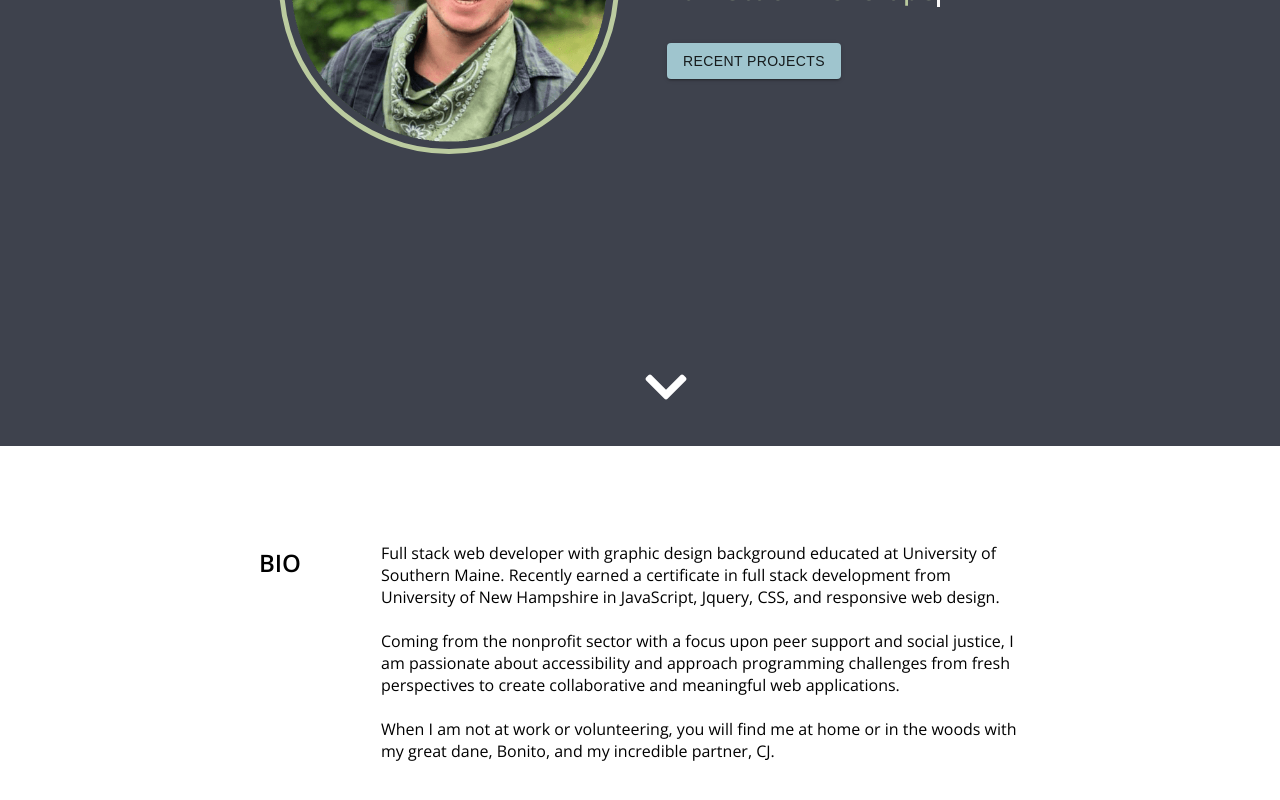
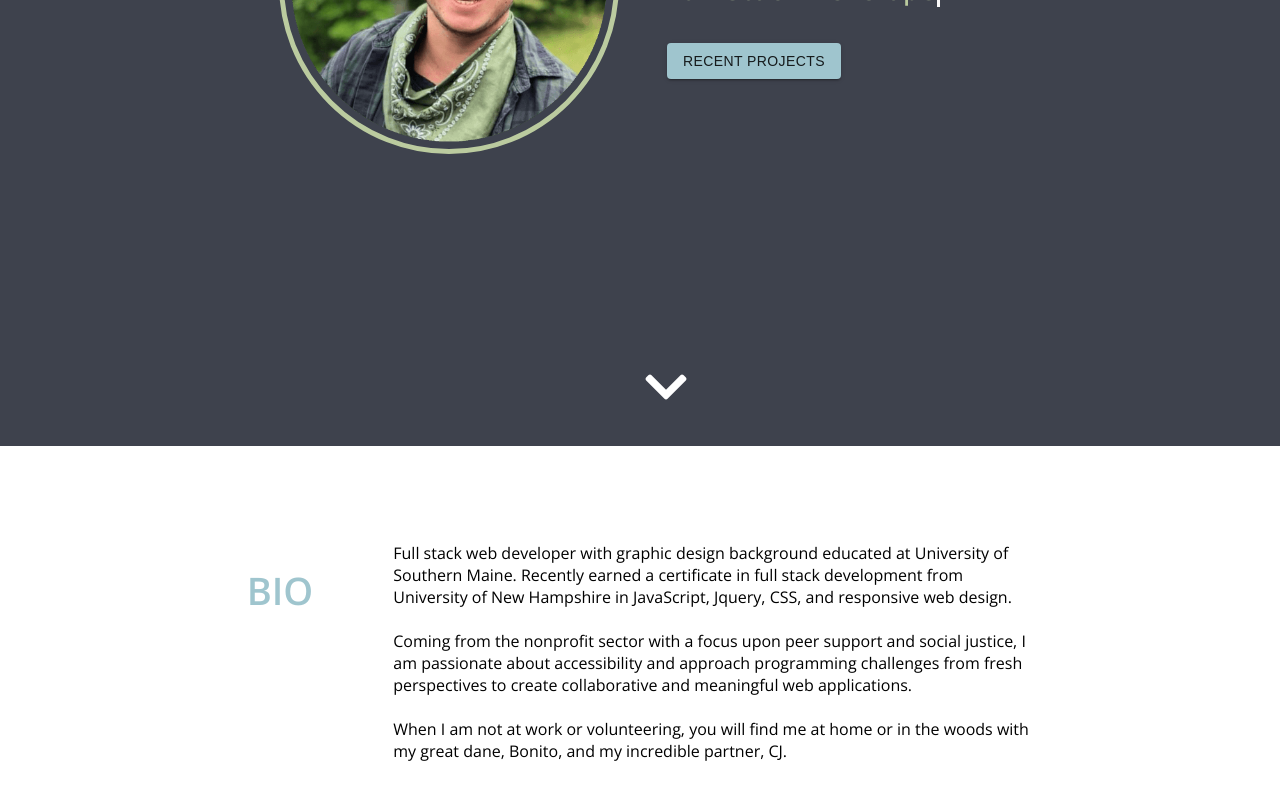
Before and after one commit to a-thread/aiden-portfolio, a React (Create React App) app: page / in a window 1280 px wide. Shown: the part 354-1154 px from the top of the page. Built offline with nearby package versions, Linux system fonts and the light colour scheme.

Commit message:
removing unnecessary class names

```diff
--- a/src/components/Bio/index.tsx
+++ b/src/components/Bio/index.tsx
@@ -6,9 +6,9 @@ class Bio extends Component {
     render() {
         return (
             <Box className="about-me" id="bio">
-                <h2 className="col-md-3 about-title">BIO</h2>
+                <h3 className="about-title blue">BIO</h3>
 
-                <article className="col-md-9">
+                <article>
                     <p className="bio-content">
                         Full stack web developer with graphic design background educated at University of
                         Southern Maine. Recently earned a certificate in full stack development from
```
